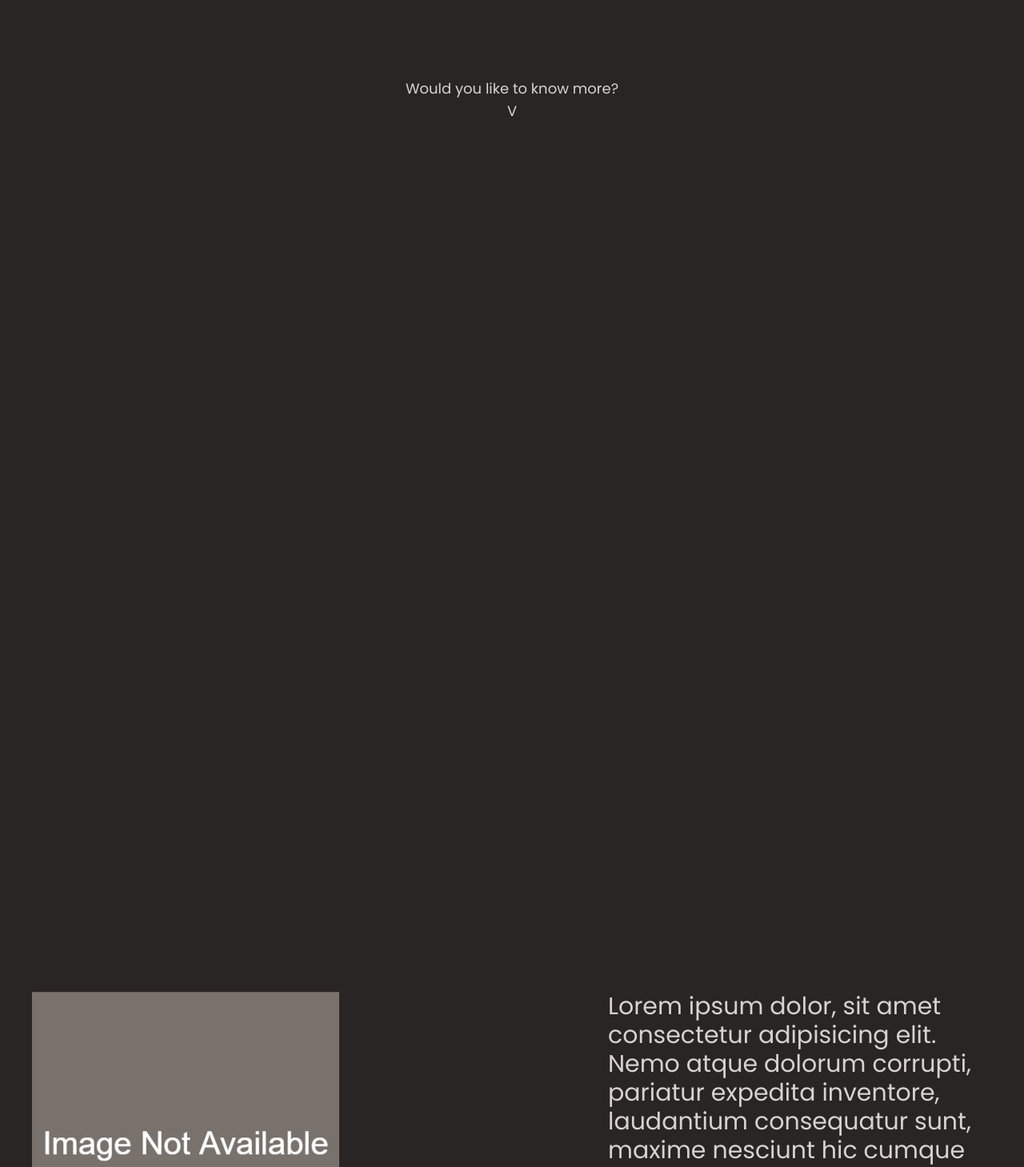
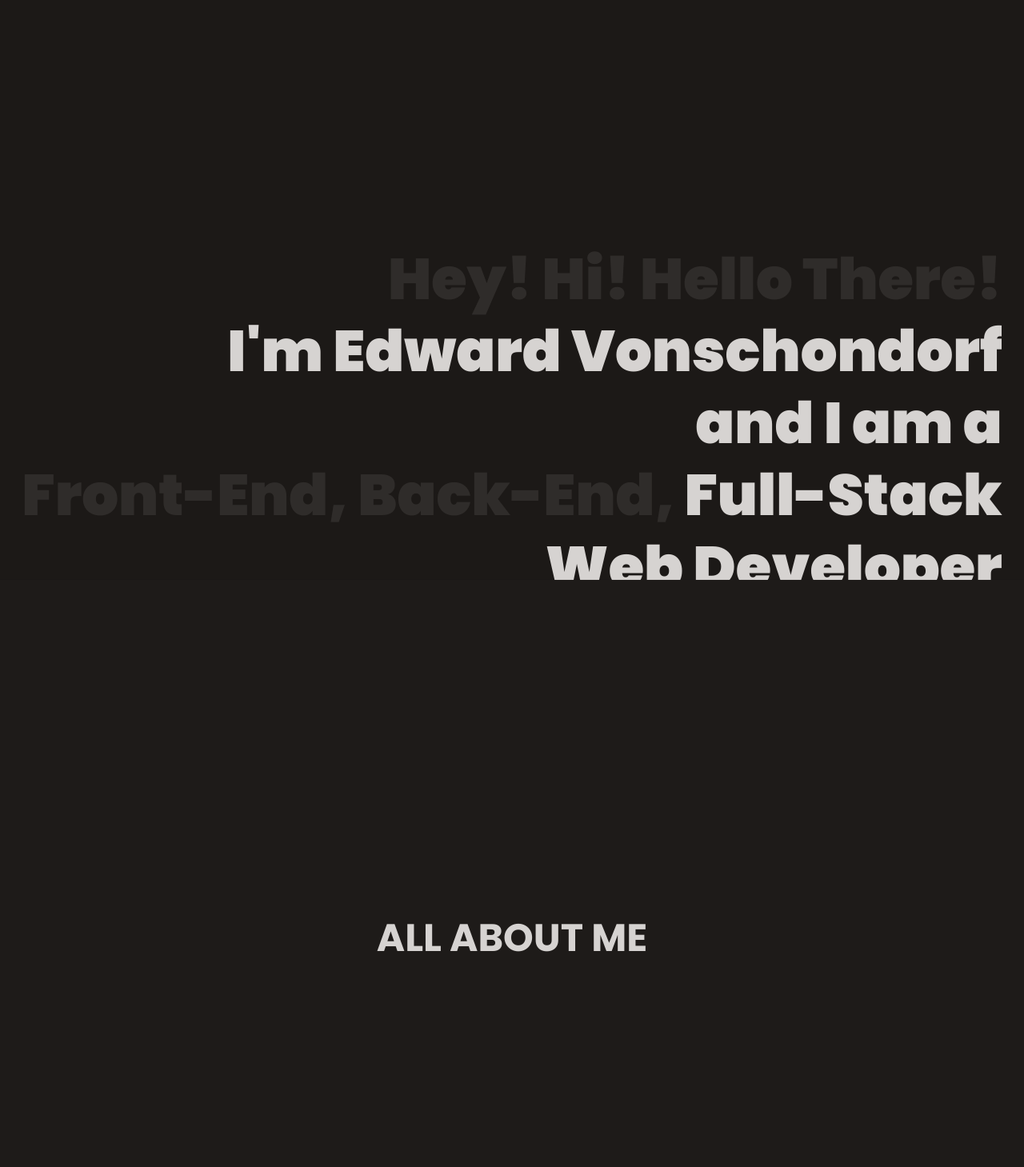
Before and after one commit to Torvec/myPortfolio, a React (Vite) app: page / in a window 1280 px wide. Shown: the part 627-2086 px from the top of the page at 80% size. Built offline with nearby package versions, Linux system fonts and the light colour scheme.

Commit message:
Add proper scroll based animation and bg color transitions

```diff
--- a/src/App.tsx
+++ b/src/App.tsx
@@ -9,79 +9,108 @@ import { motion, useScroll, useTransform } from "framer-motion";
 import { useRef } from "react";
 
 export default function App() {
+  // Refs for each section to trigger effects on scroll
   const heroRef = useRef(null);
-  const scrollHero = useScroll({
+  const aboutRef = useRef(null);
+  const projectsRef = useRef(null);
+  const resumeRef = useRef(null);
+  // Parallax effects where it looks like the next section cover the previous section
+  // uses the next section's ref to trigger the effect when the start of the section
+  // intersects the end of the viewport
+  const scrollHeroY = useScroll({
     target: heroRef,
-    offset: ["start start", "end start"],
+    offset: ["start end", "start start"],
   });
   const heroY = useTransform(
-    scrollHero.scrollYProgress,
+    scrollHeroY.scrollYProgress,
     [0, 1],
-    ["0%", "600%"],
+    ["0vh", "100vh"],
   );
-
-  const aboutRef = useRef(null);
-  const scrollAbout = useScroll({
+  const scrollAboutY = useScroll({
     target: aboutRef,
     offset: ["start end", "start start"],
   });
   const aboutY = useTransform(
-    scrollAbout.scrollYProgress,
+    scrollAboutY.scrollYProgress,
     [0, 1],
-    ["0%", "50%"],
+    ["0vh", "100vh"],
   );
-
-  const projectsRef = useRef(null);
-  const scrollProjects = useScroll({
+  const scrollProjectsY = useScroll({
     target: projectsRef,
     offset: ["start end", "start start"],
   });
   const projectsY = useTransform(
-    scrollProjects.scrollYProgress,
+    scrollProjectsY.scrollYProgress,
     [0, 1],
-    ["0%", "50%"],
+    ["0vh", "100vh"],
   );
-
-  const resumeRef = useRef(null);
-  const scrollResume = useScroll({
+  const scrollResumeY = useScroll({
     target: resumeRef,
     offset: ["start end", "start start"],
   });
   const resumeY = useTransform(
-    scrollResume.scrollYProgress,
+    scrollResumeY.scrollYProgress,
     [0, 1],
-    ["0%", "20%"],
+    ["0vh", "100vh"],
+  );
+  // Background Transition effects for each section, uses the previous section's ref
+  // and triggers bg color transition when the start of the section intersects the middle
+  // of the viewport
+  const scrollAboutBg = useScroll({
+    target: heroRef,
+    offset: ["start center", "start start"],
+  });
+  const aboutBgColorTransition = useTransform(
+    scrollAboutBg.scrollYProgress,
+    [0, 1],
+    ["#292524", "#1c1917"],
+  );
+  const scrollProjectsBg = useScroll({
+    target: aboutRef,
+    offset: ["start center", "start start"],
+  });
+  const projectsBgColorTransition = useTransform(
+    scrollProjectsBg.scrollYProgress,
+    [0, 1],
+    ["#292524", "#1c1917"],
+  );
+  const scrollResumeBg = useScroll({
+    target: projectsRef,
+    offset: ["start center", "start start"],
+  });
+  const resumeBgColorTransition = useTransform(
+    scrollResumeBg.scrollYProgress,
+    [0, 1],
+    ["#292524", "#1c1917"],
   );
 
-  console.log(
-    "Made in 2024 by Edward Vonschondorf with Vite, React, Framer Motion, and a dash of TypeScript.",
-  );
+  console.log("Made in 2024 by Edward Vonschondorf");
 
   return (
     <>
       <Header />
-      <motion.div className="overflow-hidden bg-stone-800 text-xl text-stone-300">
+      <motion.div className="overflow-hidden bg-stone-900 text-xl text-stone-300">
         <motion.div style={{ y: heroY }} className="z-0">
           <HeroSection />
         </motion.div>
         <motion.div
           ref={heroRef}
-          style={{ y: aboutY }}
-          className="relative z-10 bg-stone-800"
+          style={{ y: aboutY, backgroundColor: aboutBgColorTransition }}
+          className="relative z-10"
         >
           <AboutMeSection />
         </motion.div>
         <motion.div
           ref={aboutRef}
-          className="relative z-20 bg-stone-700"
-          style={{ y: projectsY }}
+          className="relative z-20"
+          style={{ y: projectsY, backgroundColor: projectsBgColorTransition }}
         >
           <ProjectsSection />
         </motion.div>
         <motion.div
           ref={projectsRef}
-          className="relative z-30 bg-stone-700"
-          style={{ y: resumeY }}
+          className="relative z-30"
+          style={{ y: resumeY, backgroundColor: resumeBgColorTransition }}
         >
           <ResumeSection />
         </motion.div>
--- a/src/components/AboutMeSection.tsx
+++ b/src/components/AboutMeSection.tsx
@@ -30,11 +30,14 @@ export default function AboutMeSection() {
 
   return (
     <section id="about" className="relative p-10">
-      <motion.img
+      <h1 className="py-96 text-center text-5xl font-bold uppercase">
+        All about me
+      </h1>
+      {/* <motion.img
         src="/imgna.png"
         alt="Placeholder"
         className="absolute left-10 top-10 h-96 w-96"
-      />
+      /> */}
       <motion.div
         ref={ref1}
         className="mb-96 flex justify-end"
--- a/src/components/ContactMeSection.tsx
+++ b/src/components/ContactMeSection.tsx
@@ -29,11 +29,8 @@ export default function ContactMeSection() {
   };
 
   return (
-    <section
-      id="contact"
-      className="flex min-h-screen flex-col justify-end "
-    >
-      <div className="space-y-10 p-10 lg:p-20 text-3xl lg:text-6xl font-black uppercase">
+    <section id="contact" className="flex min-h-screen flex-col justify-end">
+      <div className="space-y-10 p-10 text-3xl font-black uppercase lg:p-20 lg:text-6xl">
         <p>Interested in collaborating, hiring me, or saying hello?</p>
         <p>Currently open to full time, part time, and contract work.</p>
         <p>
@@ -47,7 +44,10 @@ export default function ContactMeSection() {
           </a>
         </p>
       </div>
-      <footer className="flex gap-5 p-10 lg:p-20 text-stone-300 md:flex-row">
+      <div className="text-center text-lg">
+        <button onClick={handleClickToTop}>Top</button>
+      </div>
+      <footer className="flex gap-5 p-10 text-stone-300 md:flex-row lg:p-20">
         <div className="w-2/3">
           <p>&copy; {getCurrentYear()}</p>
         </div>
@@ -64,9 +64,6 @@ export default function ContactMeSection() {
           </div>
         </div>
       </footer>
-      <div className="pb-5 text-center text-lg">
-        <button onClick={handleClickToTop}>Top</button>
-      </div>
     </section>
   );
 }
--- a/src/components/Header.tsx
+++ b/src/components/Header.tsx
@@ -4,7 +4,7 @@ import Navigation from "./Navigation";
 export default function Header() {
   return (
     <header className="fixed inset-0 z-50 h-max">
-      <nav className="flex w-full justify-between p-4 text-lg font-bold text-stone-300 backdrop-blur-lg">
+      <nav className="flex w-full justify-between p-4 text-lg font-bold text-stone-300 backdrop-blur-lg border-b border-stone-700">
         <Logo />
         <Navigation />
       </nav>
--- a/src/components/ProjectsSection.tsx
+++ b/src/components/ProjectsSection.tsx
@@ -6,10 +6,9 @@ export default function ProjectsSection() {
   const reversedProjects = [...projectsData].reverse();
 
   return (
-    <section
-      id="projects"
-      className="grid grid-cols-1 gap-5 p-5 md:grid-cols-2 md:gap-10 md:p-10 lg:grid-cols-3 lg:gap-20 lg:p-20"
-    >
+    <section id="projects">
+      <h1 className="text-center font-bold text-5xl py-96 uppercase">Featured Projects</h1>
+      <div className="grid grid-cols-1 gap-5 p-5 md:grid-cols-2 md:gap-10 md:p-10 lg:grid-cols-3 lg:gap-20 lg:p-20">
         {reversedProjects.map((project) => (
           <motion.div className="border-2 border-stone-700 bg-stone-500">
             <div>
@@ -49,6 +48,7 @@ export default function ProjectsSection() {
             </div>
           </motion.div>
         ))}
+      </div>
     </section>
   );
 }
--- a/src/components/ResumeSection.tsx
+++ b/src/components/ResumeSection.tsx
@@ -29,7 +29,8 @@ export default function ResumeSection() {
   const myResume = resumeData.resume;
 
   return (
-    <section id="resume" className="min-h-screen space-y-10 px-10 py-96">
+    <section id="resume" className="min-h-screen space-y-10 p-20">
+      <h1 className="text-center text-5xl font-bold uppercase py-96">My Resume</h1>
       {myResume.map((resume) => (
         <>
           {resume.type === "education" ? (
```
Lines whose indentation alone changed are shown as unchanged.
